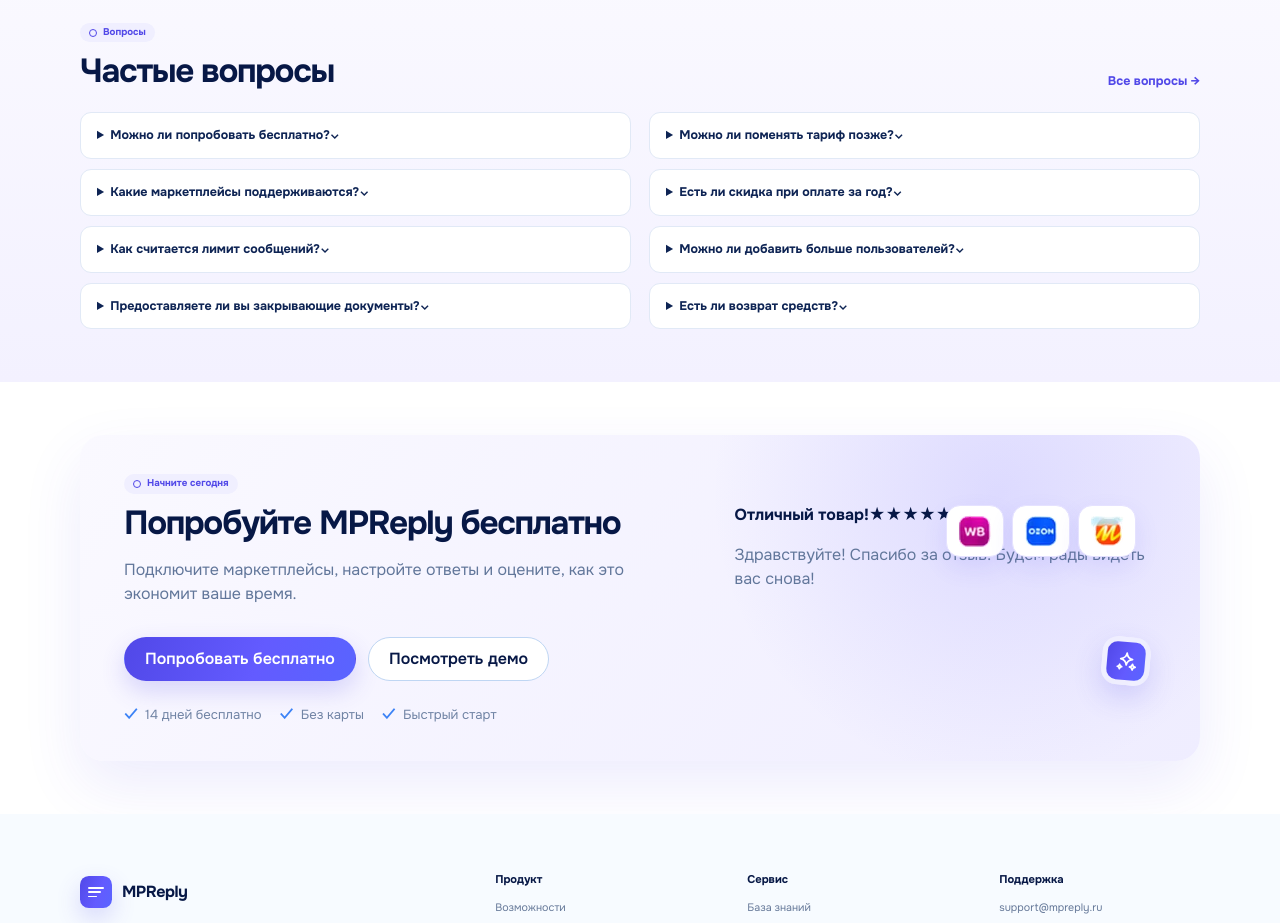
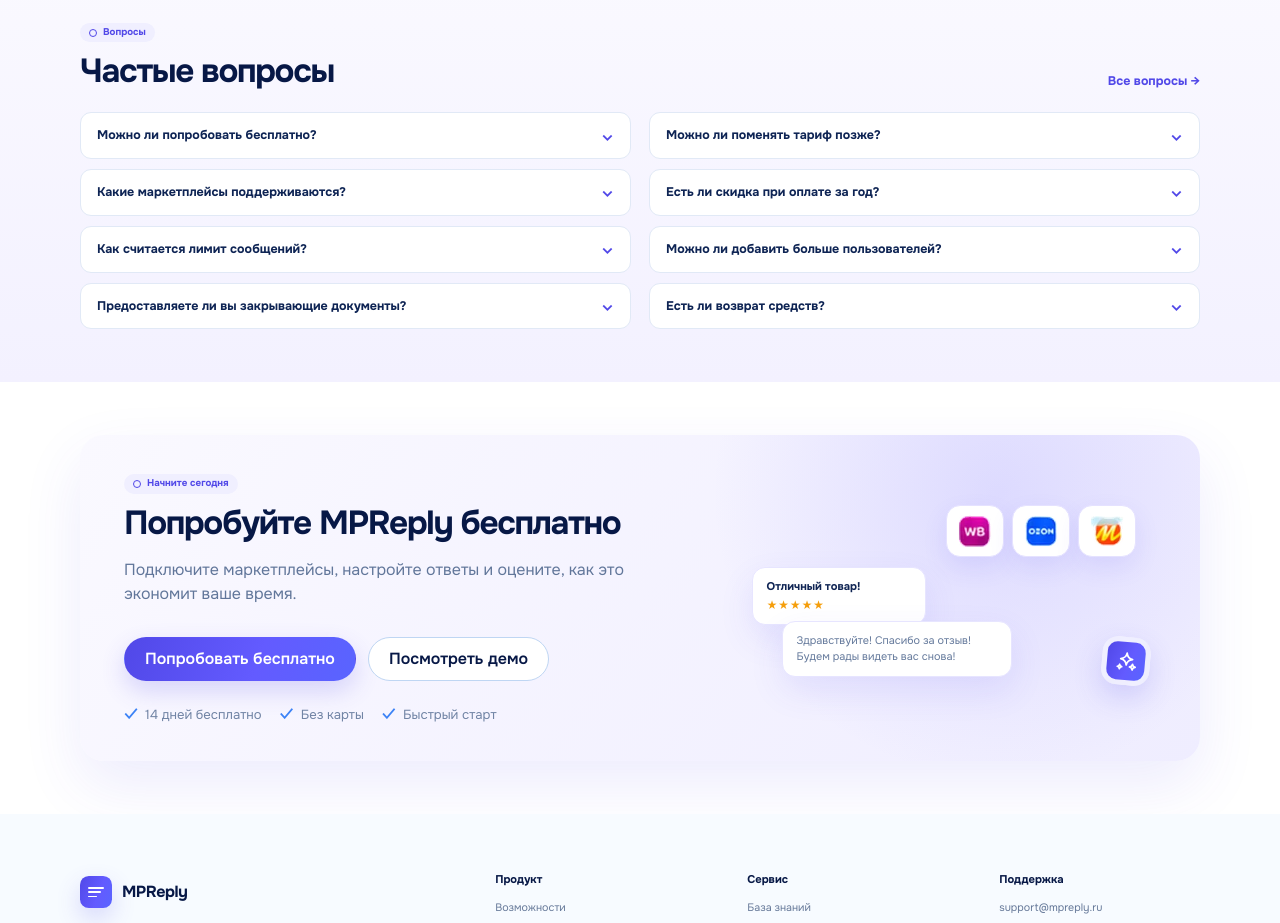
Before and after one commit to fedorovich-web/mpreply, a Next.js app in the folder apps/web/: page /pricing in a window 1280 px wide. Shown: the part 2180-3103 px from the top of the page. Built offline with nearby package versions, Linux system fonts and the light colour scheme; no server answers.

Commit message:
style(web): match pricing FAQ and CTA review stack

```diff
--- a/apps/web/styles/public-pricing-integration-fidelity.css
+++ b/apps/web/styles/public-pricing-integration-fidelity.css
@@ -1,4 +1,4 @@
-/* Pricing marketplace marks from the approved render. */
+/* Pricing marketplace marks and small render-specific details. */
 
 .mockup-page .pricing-market-chip {
   display: inline-flex;
@@ -33,4 +33,91 @@
   width: 42px;
   height: 42px;
   flex-basis: 42px;
+  clip-path: none;
+  transform: none;
 }
+
+/* FAQ rows: question on the left, chevron at the far right. */
+.mockup-page .pricing-faq-summary {
+  display: flex;
+  align-items: center;
+  justify-content: space-between;
+  gap: 14px;
+  list-style: none;
+}
+
+.mockup-page .pricing-faq-summary::-webkit-details-marker {
+  display: none;
+}
+
+.mockup-page .pricing-faq-chevron {
+  flex: 0 0 auto;
+  color: #5148e8;
+  font-size: 16px;
+  line-height: 1;
+  transition: transform .2s ease;
+}
+
+.mockup-page .pricing-faq details[open] .pricing-faq-chevron {
+  transform: rotate(180deg);
+}
+
+/* CTA illustration: review and reply are two separate floating cards. */
+.mockup-page .pricing-final-review,
+.mockup-page .pricing-final-answer {
+  position: absolute;
+  z-index: 2;
+  border: 1px solid #e7e5ff;
+  border-radius: 13px;
+  background: #fff;
+  box-shadow: 0 14px 34px rgb(81 72 232 / 10%);
+}
+
+.mockup-page .pricing-final-review {
+  top: 64px;
+  left: 18px;
+  width: 174px;
+  padding: 10px 13px;
+}
+
+.mockup-page .pricing-final-review strong {
+  display: block;
+  color: #102554;
+  font-size: .7rem;
+}
+
+.mockup-page .pricing-final-review span {
+  display: block;
+  margin-top: 3px;
+  color: #f59e0b;
+  font-size: .66rem;
+  letter-spacing: .06em;
+}
+
+.mockup-page .pricing-final-answer {
+  top: 118px;
+  left: 48px;
+  width: min(230px, calc(100% - 62px));
+  padding: 11px 13px;
+}
+
+.mockup-page .pricing-final-answer p {
+  margin: 0;
+  color: #64799b;
+  font-size: .68rem;
+  line-height: 1.45;
+}
+
+@media (max-width: 720px) {
+  .mockup-page .pricing-market-chip {
+    min-width: 132px;
+  }
+
+  .mockup-page .pricing-final-review {
+    left: 0;
+  }
+
+  .mockup-page .pricing-final-answer {
+    left: 28px;
+  }
+}
```
